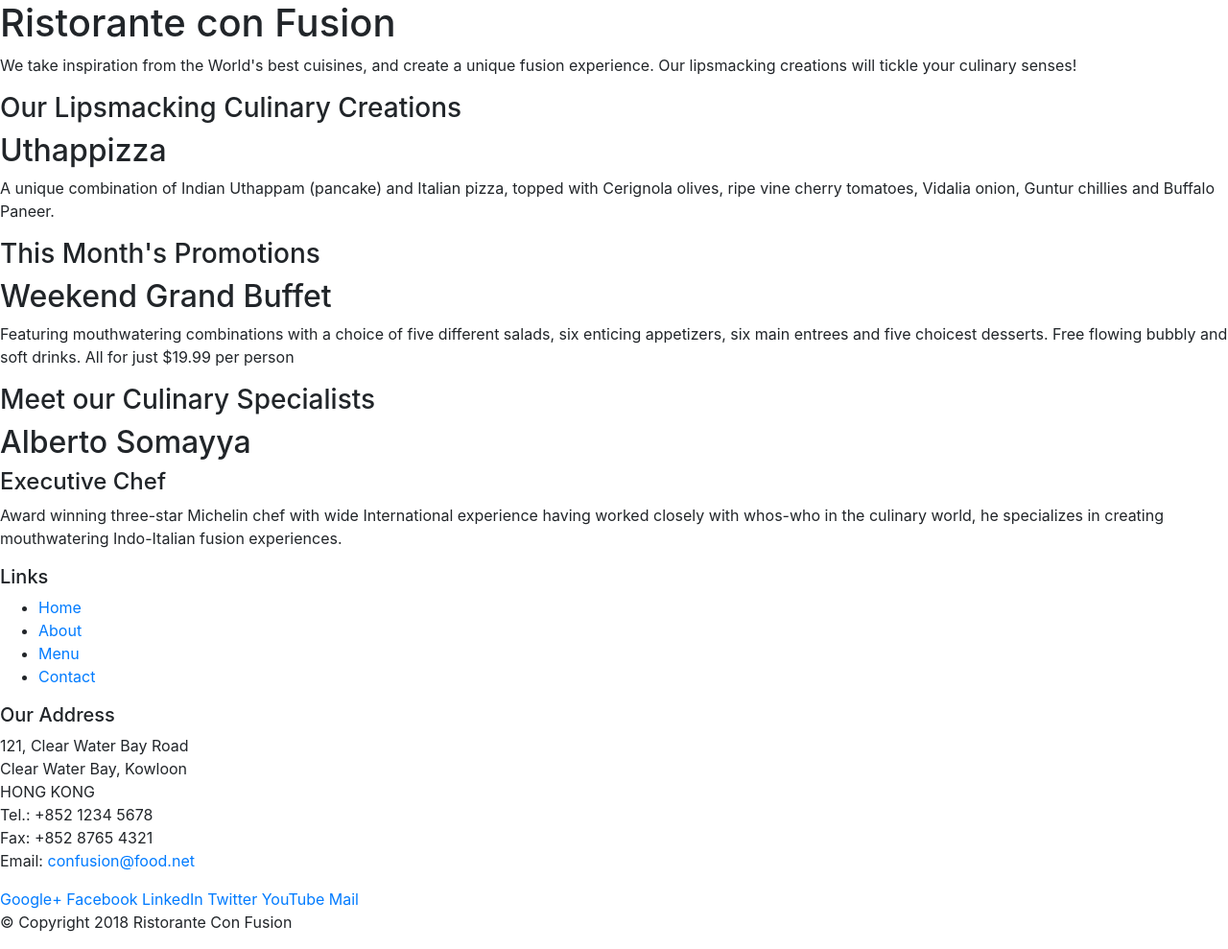
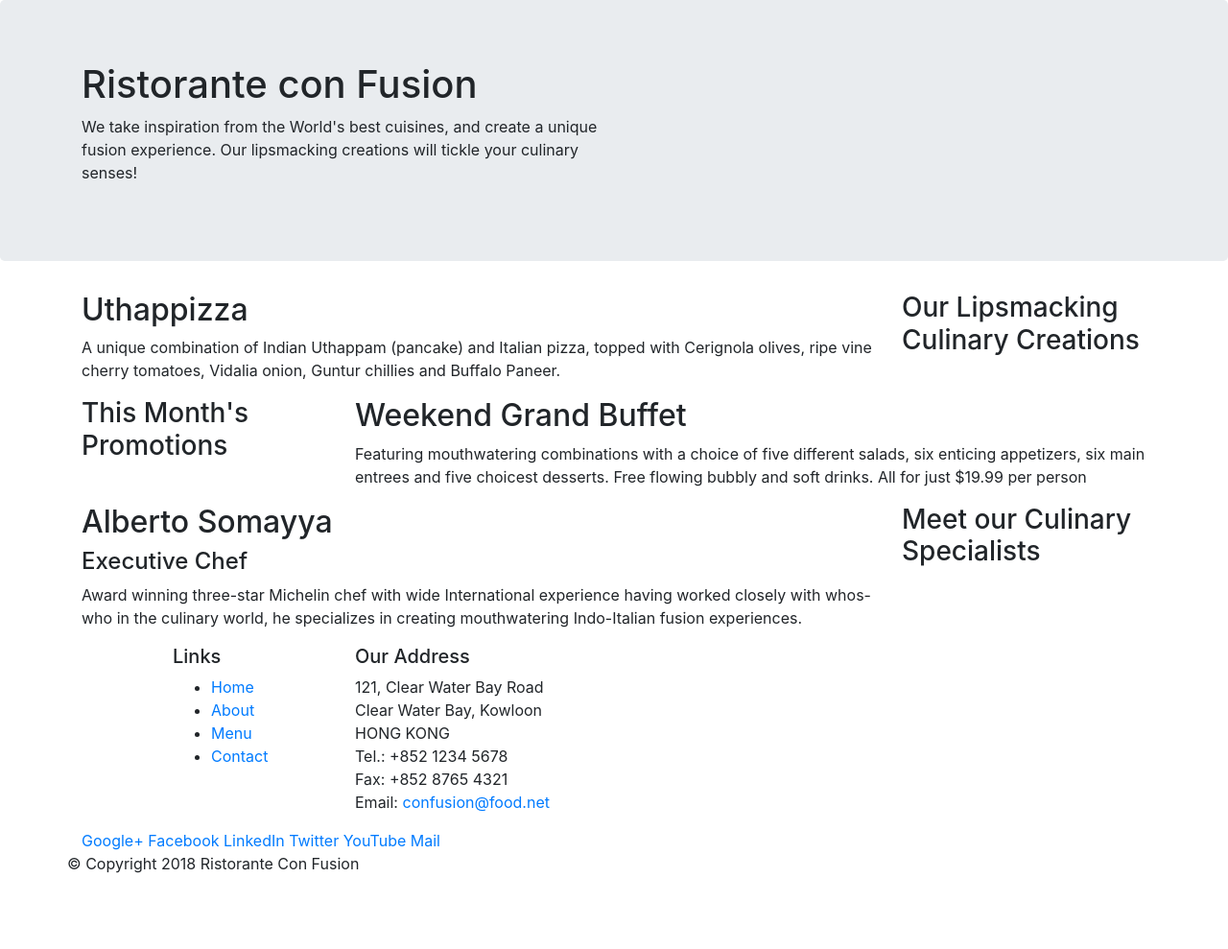
Before and after one commit to ajayc1007/conFusion, a website: page index.html in a window 1280 px wide. Shown: the whole page at 96% size. After the commit the page ends 928 px from the top, so only its background shows below. Drawn offline with nearby package versions, Linux system fonts and the light colour scheme.

Commit message:
Bootstrap Grid Part One

```diff
--- a/index.html
+++ b/index.html
@@ -14,46 +14,46 @@
 
 <body>
 
-    <header>
-        <div>
-            <div>
-                <div>
+    <header class="jumbotron">
+        <div class="container">
+            <div class="row">
+                <div class="col-12 col-sm-6">
                     <h1>Ristorante con Fusion</h1>
                     <p>We take inspiration from the World's best cuisines, and create a unique fusion experience. Our lipsmacking creations will tickle your culinary senses!</p>
                 </div>
-                <div>
+                <div class="col-12 col-sm">
                 </div>
             </div>
         </div>
     </header>
 
-    <div>
-        <div>
-            <div>
+    <div class="container">
+        <div class="row">
+            <div class="col-12 col-sm-4 order-sm-last col-md-3">
                 <h3>Our Lipsmacking Culinary Creations</h3>
             </div>
-            <div>
+            <div class="col col-sm order-sm-first col-md">
                 <h2>Uthappizza</h2>
                 <p>A unique combination of Indian Uthappam (pancake) and Italian pizza, topped with Cerignola olives, ripe vine cherry tomatoes, Vidalia onion, Guntur chillies and Buffalo Paneer.</p>
             </div>
         </div>
 
 
-        <div>
-            <div>
+        <div class="row">
+            <div class="col-12 col-sm-4 col-md-3">
                 <h3>This Month's Promotions</h3>
             </div>
-            <div>
+            <div class="col col-sm col-md">
                 <h2>Weekend Grand Buffet</h2>
                 <p>Featuring mouthwatering combinations with a choice of five different salads, six enticing appetizers, six main entrees and five choicest desserts. Free flowing bubbly and soft drinks. All for just $19.99 per person </p>
             </div>
         </div>
 
-        <div>
-            <div>
+        <div class="row">
+            <div class="col-12 col-sm-4 order-sm-last col-md-3">
                 <h3>Meet our Culinary Specialists</h3>
             </div>
-            <div>
+            <div class="col col-sm order-sm-first col-md">
                 <h2>Alberto Somayya</h2>
                 <h4>Executive Chef</h4>
                 <p>Award winning three-star Michelin chef with wide International experience having worked closely with whos-who in the culinary world, he specializes in creating mouthwatering Indo-Italian fusion experiences. </p>
@@ -62,9 +62,9 @@
     </div>
 
     <footer>
-        <div>
-            <div>
-                <div>
+        <div class="container">
+            <div class="row">
+                <div class="col-4 offset-1 col-sm-2">
                     <h5>Links</h5>
                     <ul>
                         <li><a href="#">Home</a></li>
@@ -73,7 +73,7 @@
                         <li><a href="#">Contact</a></li>
                     </ul>
                 </div>
-                <div>
+                <div class="col-7 col-sm-5">
                     <h5>Our Address</h5>
                     <address>
 		              121, Clear Water Bay Road<br>
@@ -84,7 +84,7 @@
 		              Email: <a href="mailto:confusion@food.net">confusion@food.net</a>
 		           </address>
                 </div>
-                <div>
+                <div class="col-auto">
                     <div>
                         <a href="http://google.com/+">Google+</a>
                         <a href="http://www.facebook.com/profile.php?id=">Facebook</a>
@@ -95,7 +95,7 @@
                     </div>
                 </div>
            </div>
-           <div>
+           <div class="row">
                 <div>
                     <p>© Copyright 2018 Ristorante Con Fusion</p>
                 </div>
```
